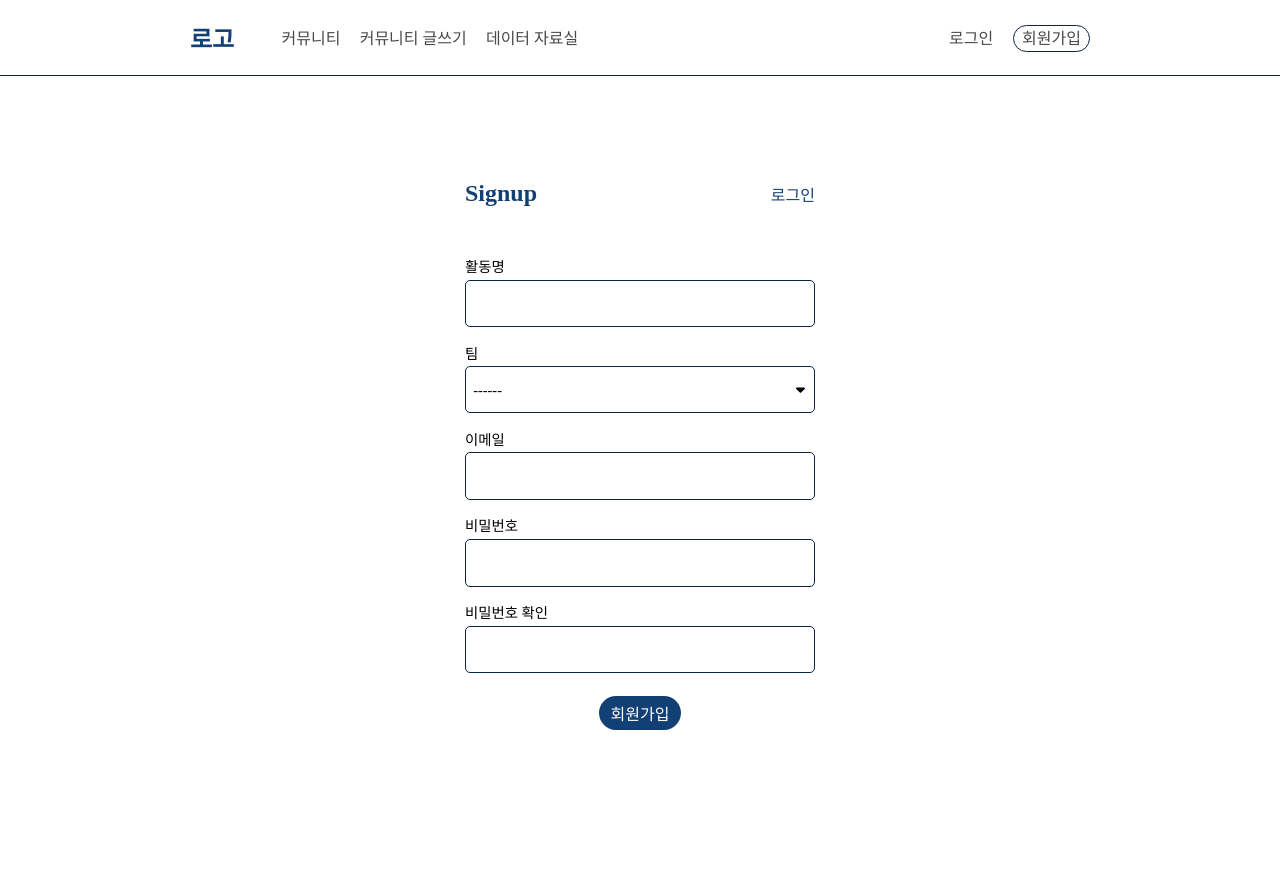
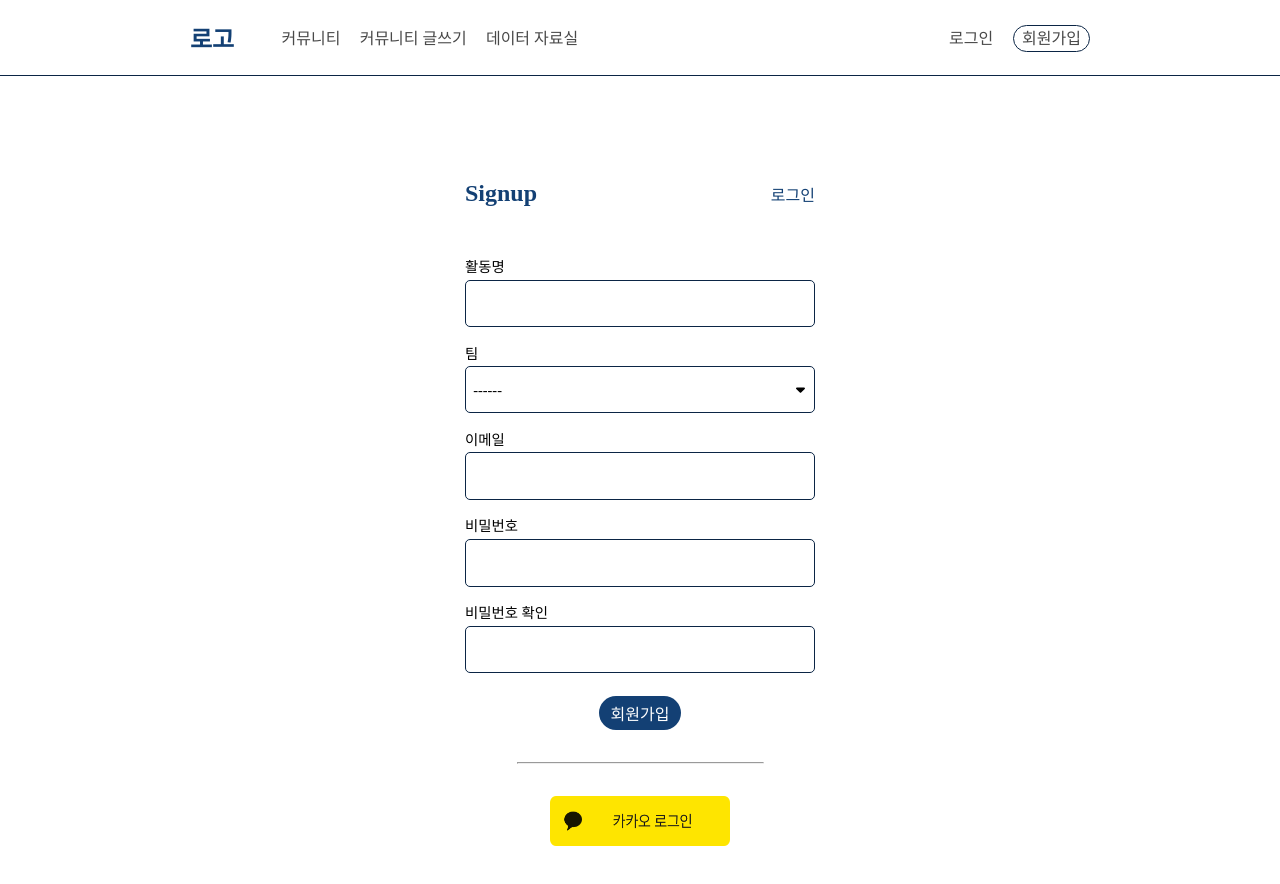
Before and after one commit to nightskyshop/baseballtalk, a Next.js app: page /signup in a window 1280 px wide. Shown: the top 884 px of the page. Before the commit the page ends 834 px from the top, so only its background shows below. Built offline with nearby package versions, Linux system fonts and the light colour scheme; no server answers.

Commit message:
Feat: Creat Kakao Login(working...)

```diff
--- a/components/SignupForm.js
+++ b/components/SignupForm.js
@@ -2,8 +2,13 @@ import { faCaretDown } from "@fortawesome/free-solid-svg-icons";
 import { FontAwesomeIcon } from "@fortawesome/react-fontawesome";
 import styles from "./SignupForm.module.css";
 import Link from "next/link";
+import Image from "next/image";
 
 export default function SignupForm () {
+  const KAKAO_API_URI = process.env.NEXT_PUBLIC_KAKAO_API_URI;
+  const KAKAO_CLIENT_ID = process.env.NEXT_PUBLIC_KAKAO_CLIENT_ID;
+  const KAKAO_REDIRECT_URI = process.env.NEXT_PUBLIC_KAKAO_REDIRECT_URI;
+
   const onSubmit = (e) => {
     e.preventDefault();
     const form = e.currentTarget;
@@ -77,6 +82,20 @@ export default function SignupForm () {
 
         <button>회원가입</button>
       </form>
+
+      <hr className={styles.hr} />
+
+      <div className={styles.social__login}>
+        <Link href={`${KAKAO_API_URI}/oauth/authorize?client_id=${KAKAO_CLIENT_ID}&redirect_uri=${KAKAO_REDIRECT_URI}&response_type=code`}>
+          <Image
+            className={styles.social__kakao}
+            src="/images/kakao_login_image.png"
+            alt="카카오 로그인"
+            width={180}
+            height={50}
+          />
+        </Link>
+      </div>
     </div>
   )
 }
```
Also changed, not shown: public/images/kakao_login_image.png (added), 1 other file (tests, documents, lock files or other folders).
